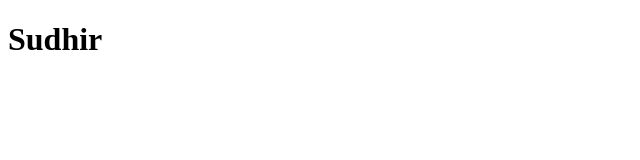
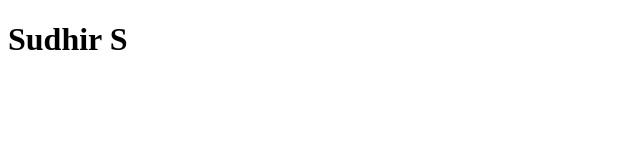
Before and after one commit to sudhirprc/learning_git, a plain HTML site: page index.html in a window 1280 px wide. Shown: the full height of the page, 0-640 px from the left. Drawn offline with Linux system fonts and the light colour scheme.

Commit message:
fix : changed my full name

```diff
--- a/index.html
+++ b/index.html
@@ -6,6 +6,6 @@
     <title>Document</title>
 </head>
 <body>
-    <h1>Sudhir</h1>
+    <h1>Sudhir S</h1>
 </body>
 </html>
```
